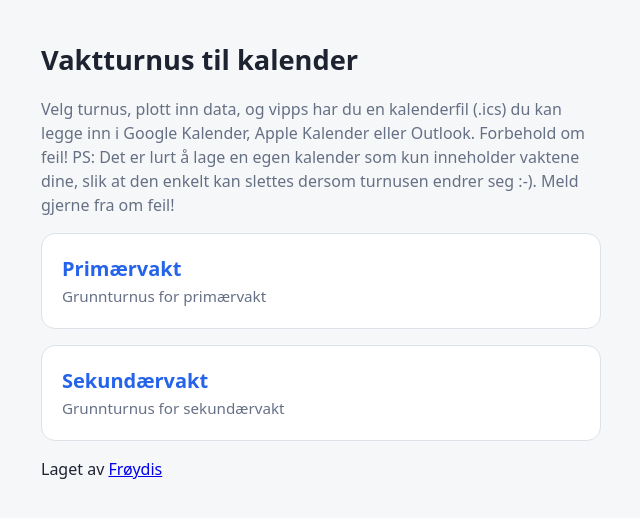
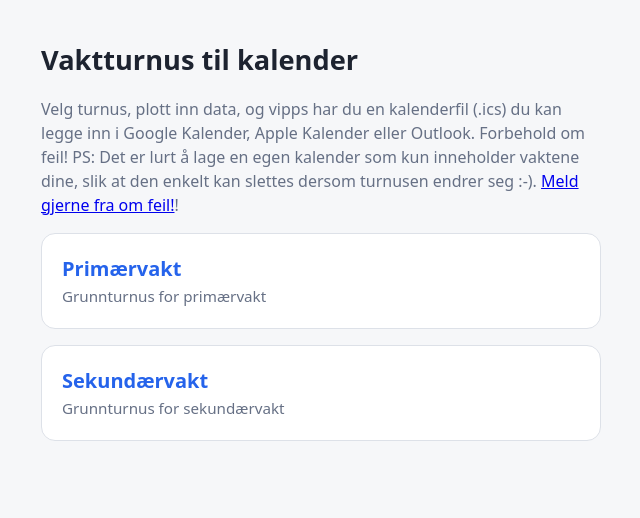
Before and after one commit to froydisf/turnus, a plain HTML site: page index.html in a window 1280 px wide. Shown: the whole page, without its empty margins (319-959 px from the left). Drawn offline with Linux system fonts and the light colour scheme.

Commit message:
Enhance error reporting link in index.html
Added a mailto link for reporting errors in the description.

```diff
--- a/index.html
+++ b/index.html
@@ -17,7 +17,7 @@ a.b strong{display:block;font-size:1.25rem;color:var(--ac)}
 a.b span{color:var(--mut);font-size:.95rem}
 </style></head><body><main>
 <h1>Vaktturnus til kalender</h1>
-<p class="mut">Velg turnus, plott inn data, og vipps har du en kalenderfil (.ics) du kan legge inn i Google Kalender, Apple Kalender eller Outlook. Forbehold om feil! PS: Det er lurt å lage en egen kalender som kun inneholder vaktene dine, slik at den enkelt kan slettes dersom turnusen endrer seg :-). Meld gjerne fra om feil! </p>
+<p class="mut">Velg turnus, plott inn data, og vipps har du en kalenderfil (.ics) du kan legge inn i Google Kalender, Apple Kalender eller Outlook. Forbehold om feil! PS: Det er lurt å lage en egen kalender som kun inneholder vaktene dine, slik at den enkelt kan slettes dersom turnusen endrer seg :-). <a href="mailto:froydisbjerkholt@gmail.com">Meld gjerne fra om feil!</a>! </p>
 <a class="b" href="primaer.html"><strong>Primærvakt</strong><span>Grunnturnus for primærvakt</span></a>
 <a class="b" href="sekundaer.html"><strong>Sekundærvakt</strong><span>Grunnturnus for sekundærvakt</span></a>
-<p class="sig">Laget av <a href="mailto:froydisbjerkholt@gmail.com">Frøydis</a></p></main></body></html>
+</main></body></html>
```
